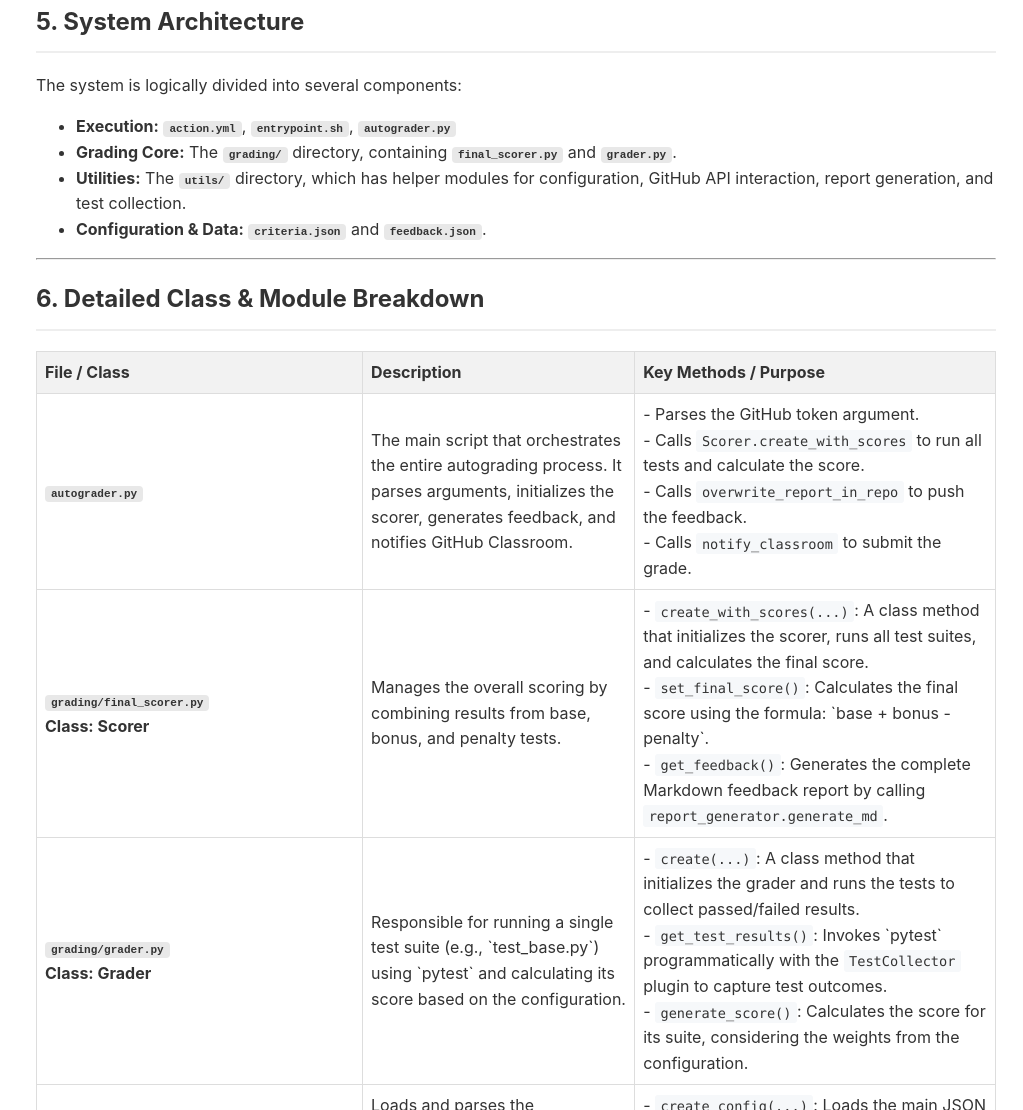
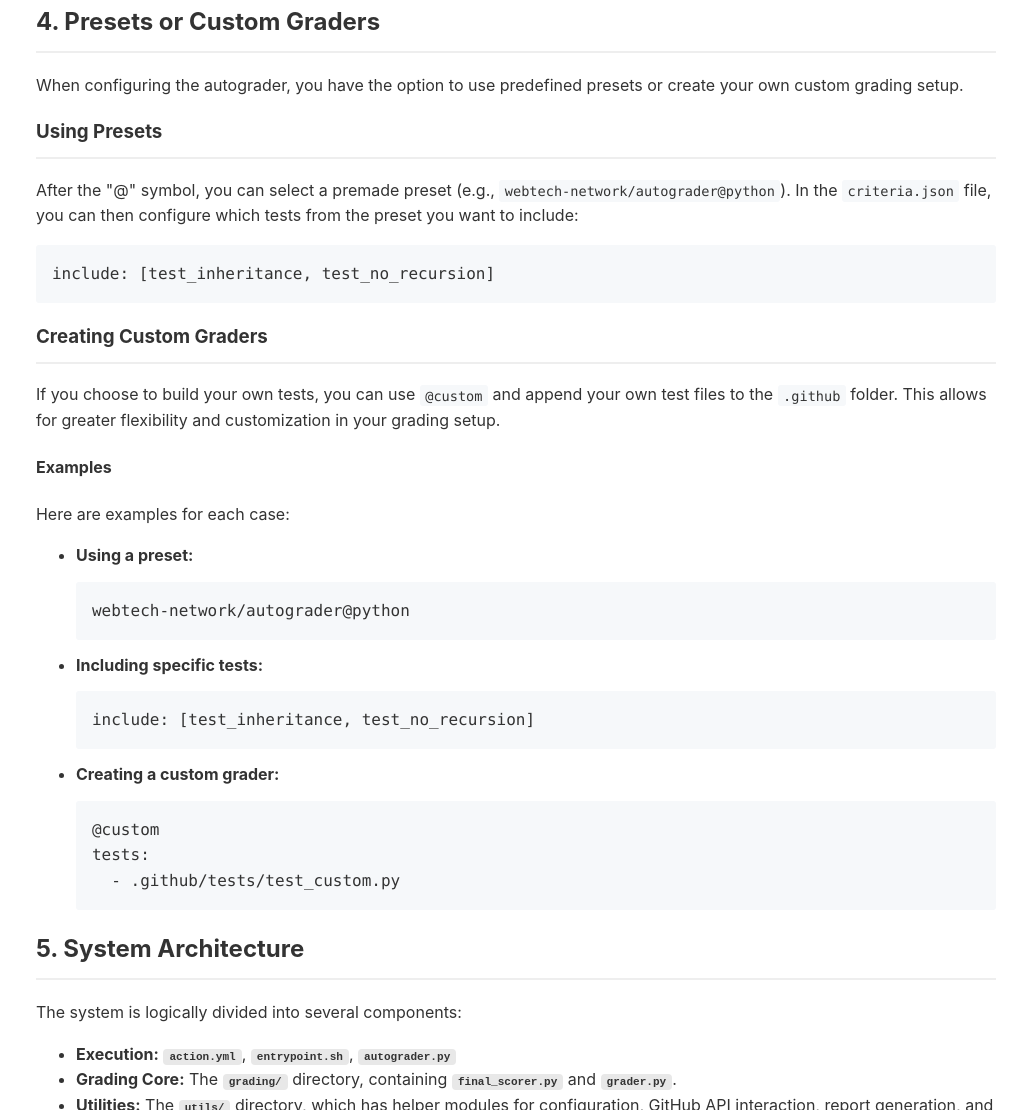
Before and after one commit to webtech-network/webtech-network.github.io, a plain HTML site: page index.html in a window 1280 px wide. Shown: the part 8005-9115 px from the top of the page, without its empty margins (257-1280 px from the left). Drawn offline with Linux system fonts and the light colour scheme.

Commit message:
Added `Presets or Custom Graders` section

```diff
--- a/index.html
+++ b/index.html
@@ -536,6 +536,30 @@ fail: The HTML document is missing the &lt;html&gt; tag.
                     </code></pre>
     </section>
   </section>
+  <section id="presets">
+    <h2>4. Presets or Custom Graders</h2>
+    <p>When configuring the autograder, you have the option to use predefined presets or create your own custom grading setup.</p>
+    <h3>Using Presets</h3>
+    <p>After the "@" symbol, you can select a premade preset (e.g., <code>webtech-network/autograder@python</code>). In the <code>criteria.json</code> file, you can then configure which tests from the preset you want to include:</p>
+    <pre><code>include: [test_inheritance, test_no_recursion]</code></pre>
+    <h3>Creating Custom Graders</h3>
+    <p>If you choose to build your own tests, you can use <code>@custom</code> and append your own test files to the <code>.github</code> folder. This allows for greater flexibility and customization in your grading setup.</p>
+    <h4>Examples</h4>
+    <p>Here are examples for each case:</p>
+    <ul>
+      <li><strong>Using a preset:</strong>
+        <pre><code>webtech-network/autograder@python</code></pre>
+      </li>
+      <li><strong>Including specific tests:</strong>
+        <pre><code>include: [test_inheritance, test_no_recursion]</code></pre>
+      </li>
+      <li><strong>Creating a custom grader:</strong>
+        <pre><code>@custom
+tests:
+  - .github/tests/test_custom.py</code></pre>
+      </li>
+    </ul>
+  </section>
   <section id="architecture">
     <h2>5. System Architecture</h2>
     <p>The system is logically divided into several components:</p>
```
